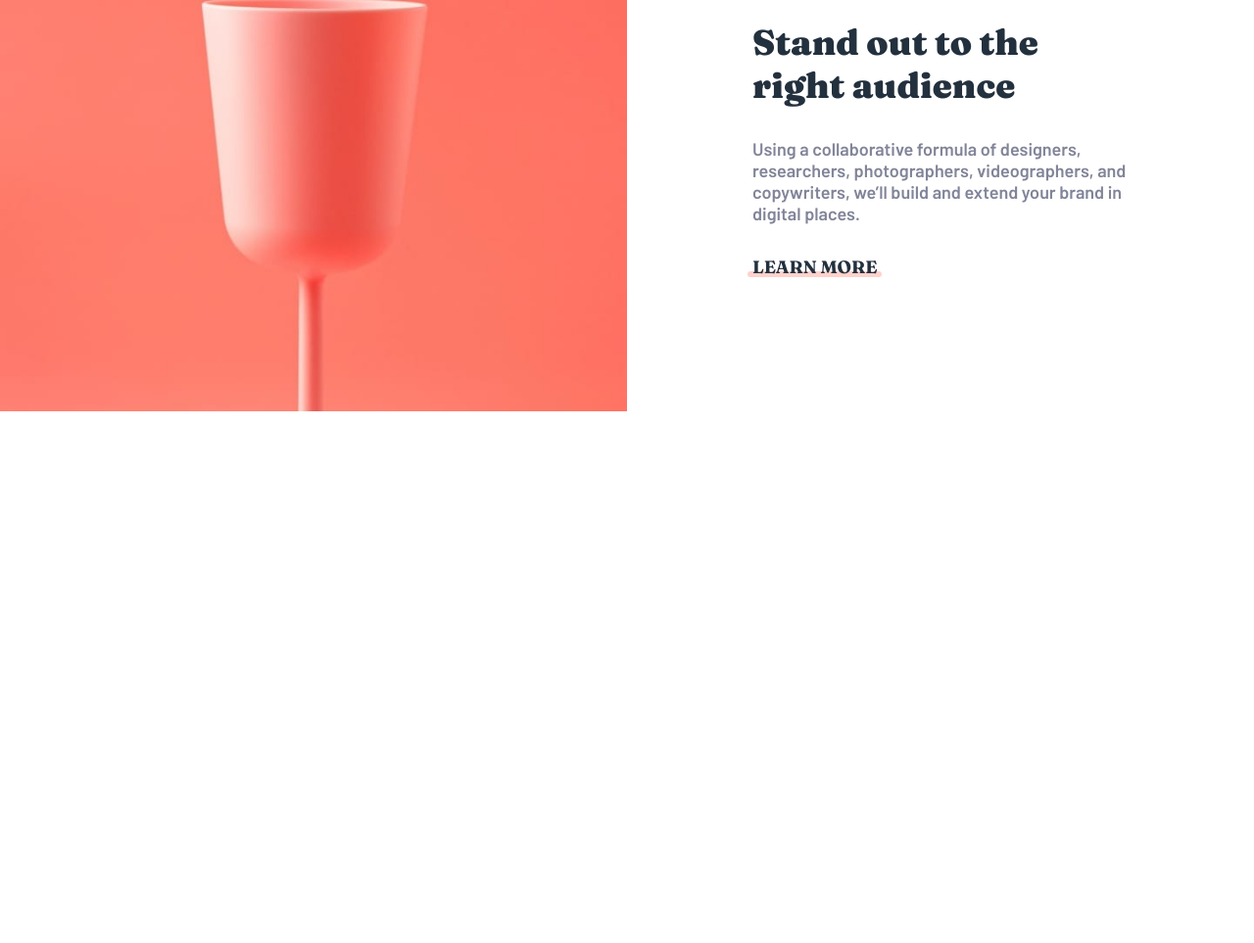
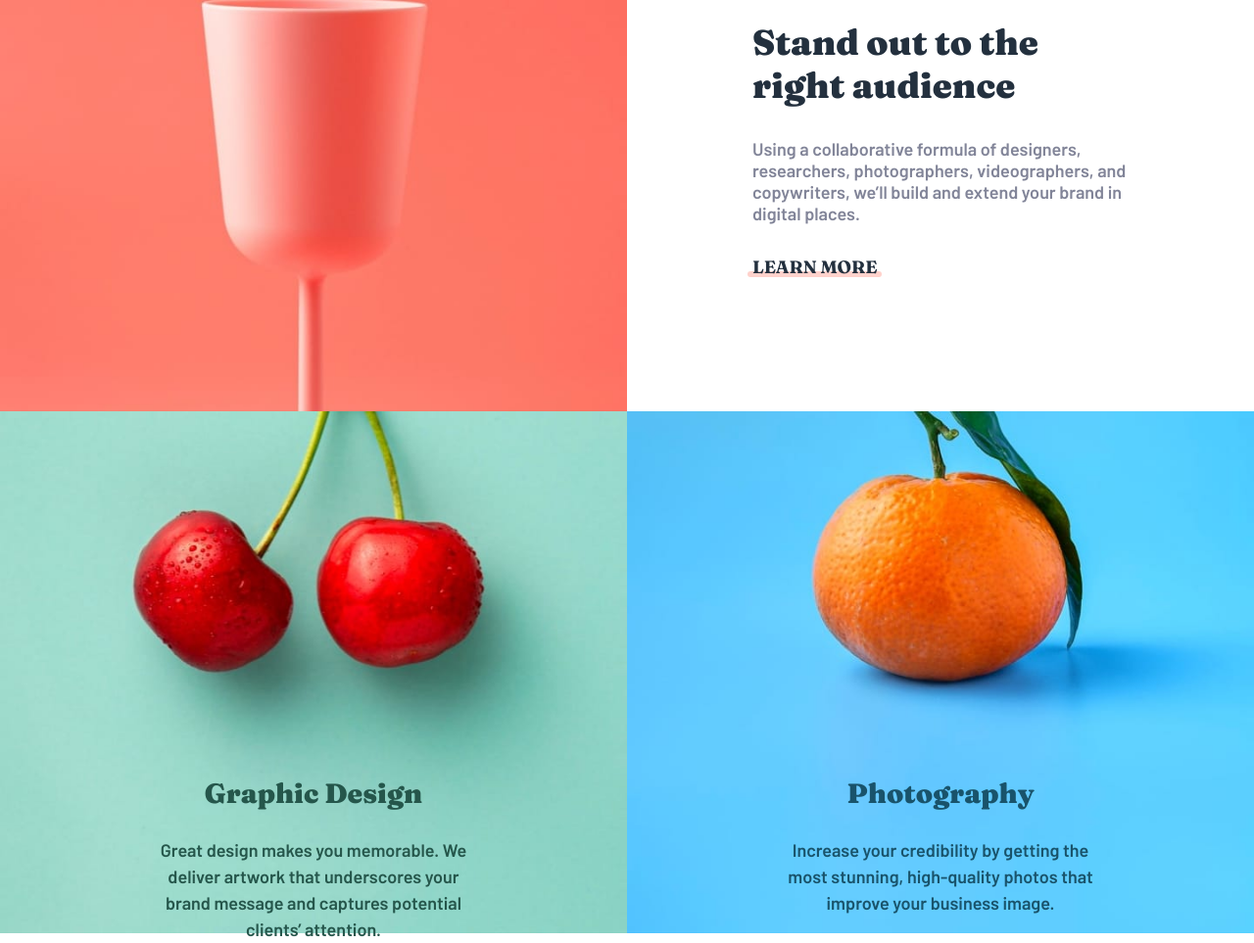
Before and after one commit to dasurahul/Sunnyside-agency-landing-page, a plain HTML site: page index.html in a window 1280 px wide. Shown: the part 1367-2330 px from the top of the page at 98% size. Before the commit the page ends 1787 px from the top, so only its background shows below. Drawn offline with Linux system fonts and the light colour scheme.

Commit message:
Added 2 more images in grid

```diff
--- a/index.html
+++ b/index.html
@@ -43,6 +43,24 @@
                 extend your brand in digital places.</p>
             <a class="soft-red" href="#">LEARN MORE</a>
         </div>
+        <div class="graphic-design">
+            <div class="graphic-design-text">
+                <h3>Graphic Design</h3>
+                <p>Great design makes you memorable. We deliver artwork that underscores your brand message and captures
+                    potential clients’
+                    attention.
+                </p>
+            </div>
+        </div>
+        <div class="photography">
+            <div class="photography-text">
+                <h3>Photography</h3>
+                <p>Increase your credibility by getting the most stunning, high-quality photos that improve your
+                    business
+                    image.
+                </p>
+            </div>
+        </div>
     </div>
 </body>
 
--- a/style.css
+++ b/style.css
@@ -44,6 +44,10 @@ h1 {
 
 h2 {
   font-size: 2.25rem;
+}
+
+h3 {
+  font-size: 1.75rem;
 }
 
 .header {
@@ -113,6 +117,7 @@ h2 {
 .grid {
   display: grid;
   grid-template-columns: 1fr 1fr;
+  grid-template-rows: repeat(3, 1fr);
   align-items: center;
 }
 
@@ -175,3 +180,46 @@ h2 {
 .soft-red:hover::after {
   background-color: var(--soft-red);
 }
+
+.graphic-design {
+  background-image: url("./images/desktop/image-graphic-design.jpg");
+  background-size: cover;
+  height: 100%;
+  position: relative;
+}
+
+.photography {
+  background-image: url("./images/desktop/image-photography.jpg");
+  background-size: cover;
+  height: 100%;
+  position: relative;
+}
+
+.graphic-design-text,
+.photography-text {
+  position: absolute;
+  top: 70%;
+  left: 50%;
+  transform: translateX(-50%);
+  text-align: center;
+}
+
+.graphic-design-text h3,
+.photography-text h3 {
+  font-family: "Fraunces", sans-serif;
+  font-weight: 900;
+  margin-bottom: 1.75rem;
+}
+
+.graphic-design-text p,
+.photography-text p {
+  line-height: 1.5;
+}
+
+.graphic-design-text {
+  color: var(--dark-desaturated-cyan);
+}
+
+.photography-text {
+  color: var(--dark-blue);
+}
```
